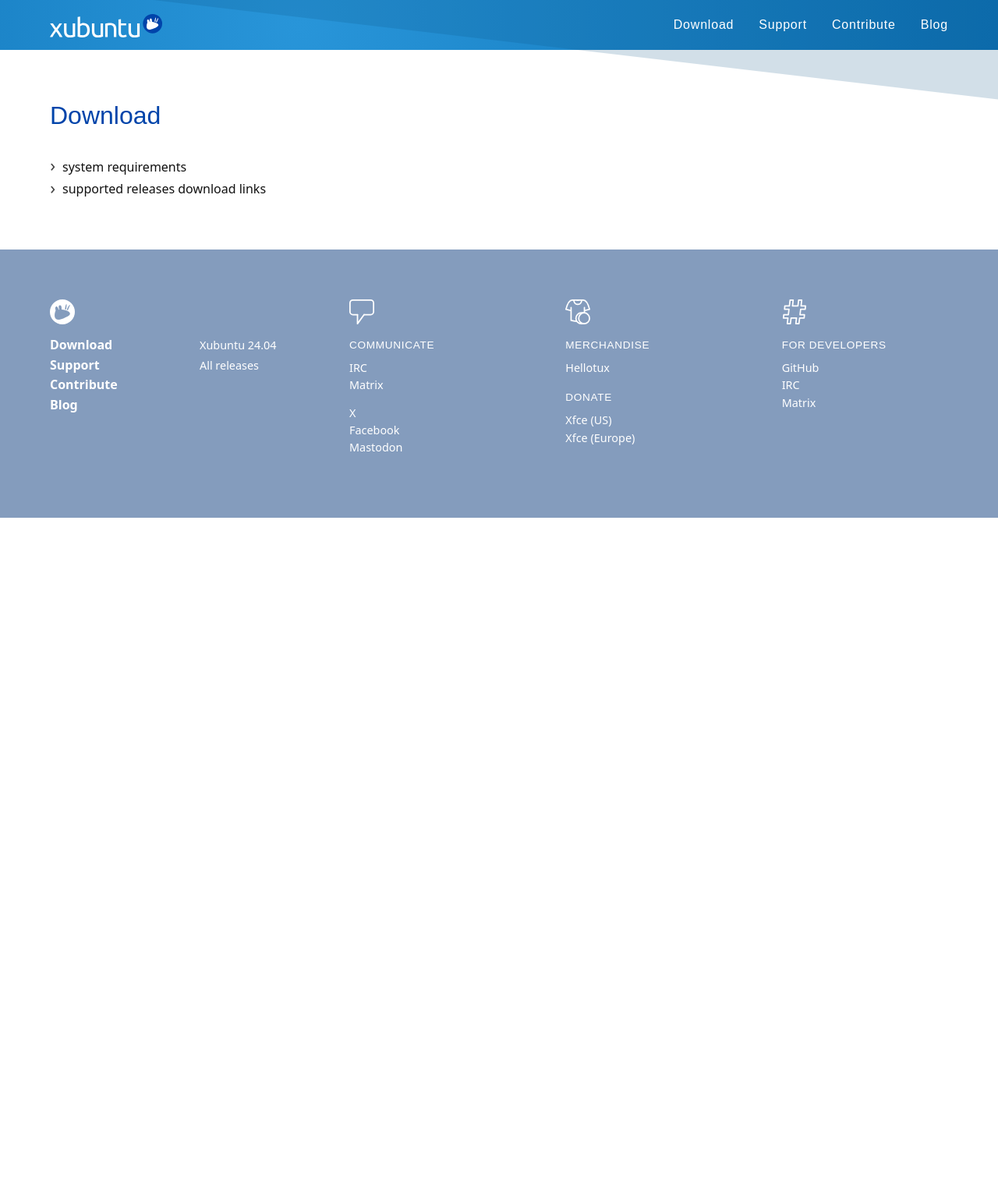
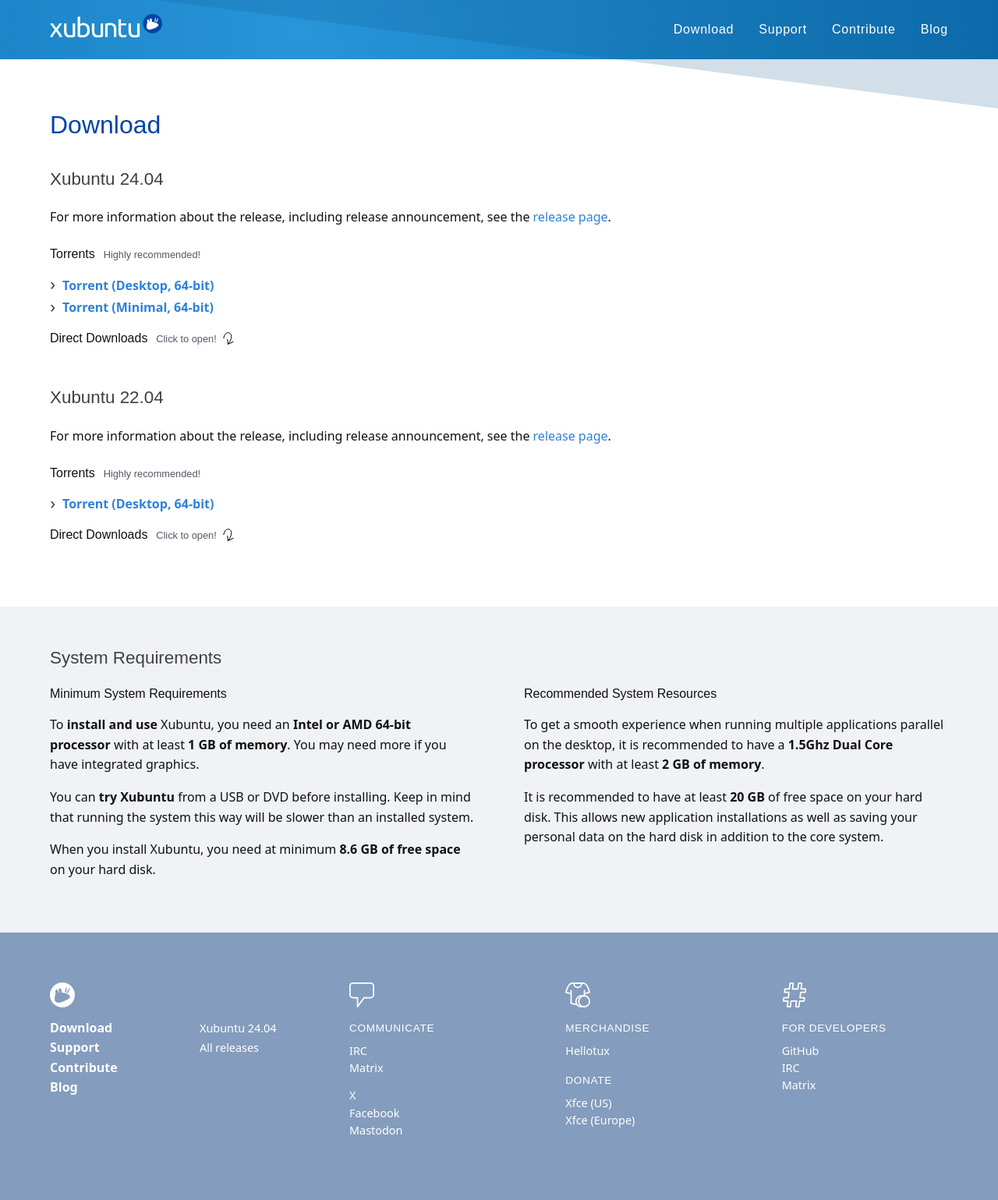
Before and after one commit to Xubuntu/xubuntu-website-next, a Jekyll site: the page built from download.md, in a window 1280 px wide. Shown: the whole page at 78% size. Built offline with Jekyll 4.4.1, drawn with Linux system fonts in a browser that asks for light colours; before the commit the page ends 900 px from its top, so only the background shows below that.

Commit message:
Download page (closes #2) - Show all supported releases and their downloads - Show system requirements

```diff
--- /dev/null
+++ b/_includes/download-links.html
@@ -0,0 +1,35 @@
+{%- assign release = include.release -%}
+
+{%- if release.version_point -%}
+   {%- assign version_component = release.version_point -%}
+{%- else -%}
+   {%- assign version_component = release.version -%}
+{%- endif -%}
+<h4>Torrents <span class="sidenote">Highly recommended!</span></h4>
+<ul>
+   {%- assign products = release.products | split: ',' -%}
+   {%- for product in products -%}
+      {%- assign product_name = site.data.glossary.products[product].name -%}
+      {%- assign torrent = site.torrent_link_format | replace: "CODENAME", release.codename_slug | replace: "PRODUCT", product | replace: "VER", version_component -%}
+      {%- assign architectures = release.architectures | split: ',' -%}
+      {%- for arch in architectures -%}
+         {%- assign arch_name = site.data.glossary.architectures[arch].name -%}
+         {%- assign torrent_arch = torrent | replace: "ARCH", arch -%}
+         <li><strong><a href="{{ torrent_arch }}">Torrent ({{ product_name }}, {{ arch_name }})</a></strong></li>
+      {%- endfor -%}
+   {%- endfor -%}
+</ul>
+<details>
+   <summary>
+      <h4>Direct Downloads <span class="sidenote click-to-open">Click to open!</span></h4>
+   </summary>
+   <ul class="mirrors-list">
+      {%- for mirror in site.data.mirrors.servers -%}
+         <li>
+            {%- if mirror.major -%}<strong>{%- endif -%}
+            <a href="{{ mirror.url | replace: "VER", version_component }}">{{ mirror.country }}</a>
+            {%- if mirror.major -%}</strong>{%- endif -%}
+         </li>
+      {%- endfor -%}
+   </ul>
+</details>
--- /dev/null
+++ b/_layouts/download.html
@@ -0,0 +1,19 @@
+---
+layout: default
+---
+
+<section>
+   <h2>{{ page.title }}</h2>
+   {%- assign today = site.time | date: '%Y-%m-%d' -%}
+   {%- assign releases = site.releases | sort: 'version' | reverse -%}
+   {%- for release in releases -%}
+      {%- assign release_eol = release.date_eol | date: '%Y-%m-%d' -%}
+      {%- if release_eol > today -%}
+         <h3>{{ release.title }}</h3>
+         <p>For more information about the release, including release announcement, see the <a href="{{ release.url }}">release page</a>.</p>
+         {%- include download-links.html page=release -%}
+      {%- endif -%}
+   {%- endfor -%}
+</section>
+
+{{ page.content }}
--- a/assets/css/xubuntu.css
+++ b/assets/css/xubuntu.css
@@ -143,6 +143,25 @@
    height: auto;
 }
 
+summary {
+   list-style: none;
+}
+
+details .click-to-open::after {
+   content: '';
+   display: inline-block;
+   width: 1.2em;
+   height: 1.2em;
+   margin-left: 0.6em;
+   margin-bottom: -0.2em;
+   background-image: url(../images/click-to-open.svg);
+   background-repeat: no-repeat;
+   background-position: 50% 50%;
+}
+   details[open] .click-to-open {
+      display: none;
+   }
+
 /*
  *  Layout
  *
@@ -156,6 +175,8 @@
 }
 
 :is(header,main,footer) > :is(section,article) {
+   position: relative;
+   z-index: 4;
    width: min( 90%, 1200px );
    margin: var(--pad) auto;
 }
@@ -166,6 +187,11 @@
       section.wide > * { width: min( 90%, 1200px ); margin-right: auto; margin-left: auto; }
       section.page > section.wide {
          margin-left: calc( -1 * ( max( 10vw, 100vw - 1200px ) / 2 ) );
+      }
+
+      section.page:has( > .alternative-bg:last-child ),
+      section.page:has( > .alternative-bg:last-child ) > .alternative-bg:last-child {
+         margin-bottom: 0;
       }
 /*  Header  */
 header {
@@ -190,12 +216,11 @@
       }
       header #logo {
          grid-area: logo;
-         height: 30px;
-         min-width: 145px;
       }
          header #logo img {
-            height: 100%;
-            width: auto;
+            height: 30px;
+            width: 144px;
+            max-width: 144px;
          }
       header nav {
          grid-area: nav;
@@ -234,20 +259,13 @@
          margin-top: var(--pad);
          margin-bottom: var(--pad);
       }
-         body#index header #logo {
-            height: 80px;
-         }
-         body#index header nav {
-            top: var(--pad);
-            align-content: start;
-         }
       body#index header::before {
          width: 60%;
       }
       body#index header::after {
          content: '';
          position: absolute;
-         bottom: 0;
+         bottom: -1px;
          left: 0;
          display: block;
          width: 100%;
@@ -262,6 +280,18 @@
    body#index header h2 {
       color: #fff;
    }
+
+@media screen and (min-width:800px) {
+   body#index header #logo img {
+      object-fit: contain;
+      height: auto;
+      width: auto;
+      max-width: unset;
+   }
+   body#index header nav {
+      align-content: start;
+   }
+}
 
 /*  Main  */
 
@@ -333,21 +363,10 @@
          line-height: 1.2em;
       }
 
-@media screen and (min-width:640px) {
-   footer > section {
-      grid-template-columns: repeat(2,1fr);
-   }
-      footer > section > :first-child {
-         grid-column: 1 / 3;
-      }
-}
-@media screen and (min-width:800px) {
+@media screen and (min-width:480px) {
    footer > section {
       grid-template-columns: repeat(2, 1fr);
    }
-      footer > section > :first-child {
-         grid-column: 1 / 1;
-      }
 }
 @media screen and (min-width:1024px) {
    footer > section {
--- a/download.md
+++ b/download.md
@@ -1,8 +1,22 @@
 ---
-layout:     page
+layout:     download
 title:      Download
 menu_title: Download
 ---
 
-* system requirements
-* supported releases download links
+<section class="wide alternative-bg">
+   <h3>System Requirements</h3>
+   <section class="columns-2">
+      <div>
+         <h4>Minimum System Requirements</h4>
+         <p>To <strong>install and use</strong> Xubuntu, you need an <strong>Intel or AMD 64-bit processor</strong> with at least <strong>1 GB of memory</strong>. You may need more if you have integrated graphics.</p>
+         <p>You can <strong>try Xubuntu</strong> from a USB or DVD before installing. Keep in mind that running the system this way will be slower than an installed system.</p>
+         <p>When you install Xubuntu, you need at minimum <strong>8.6 GB of free space</strong> on your hard disk.</p>
+      </div>
+      <div>
+         <h4>Recommended System Resources</h4>
+         <p>To get a smooth experience when running multiple applications parallel on the desktop, it is recommended to have a <strong>1.5Ghz Dual Core processor</strong> with at least <strong>2 GB of memory</strong>.</p>
+         <p>It is recommended to have at least <strong>20 GB</strong> of free space on your hard disk. This allows new application installations as well as saving your personal data on the hard disk in addition to the core system.</p>
+      </div>
+   </section>
+</section>
```
Also changed, not shown: _layouts/release.html (+1 -29 lines), Gemfile.lock, _includes/svg/icon_team_development.svg, asset_sources/click-to-open.svg (added), assets/images/click-to-open.svg (added), 1 other file.
